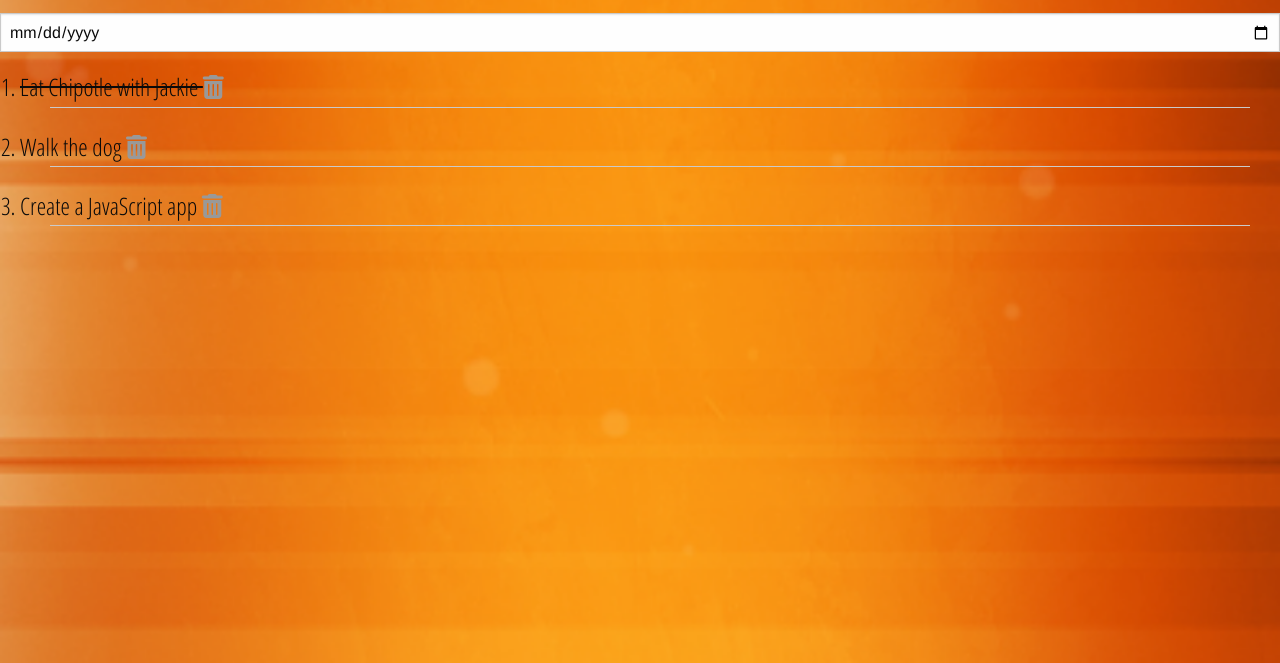
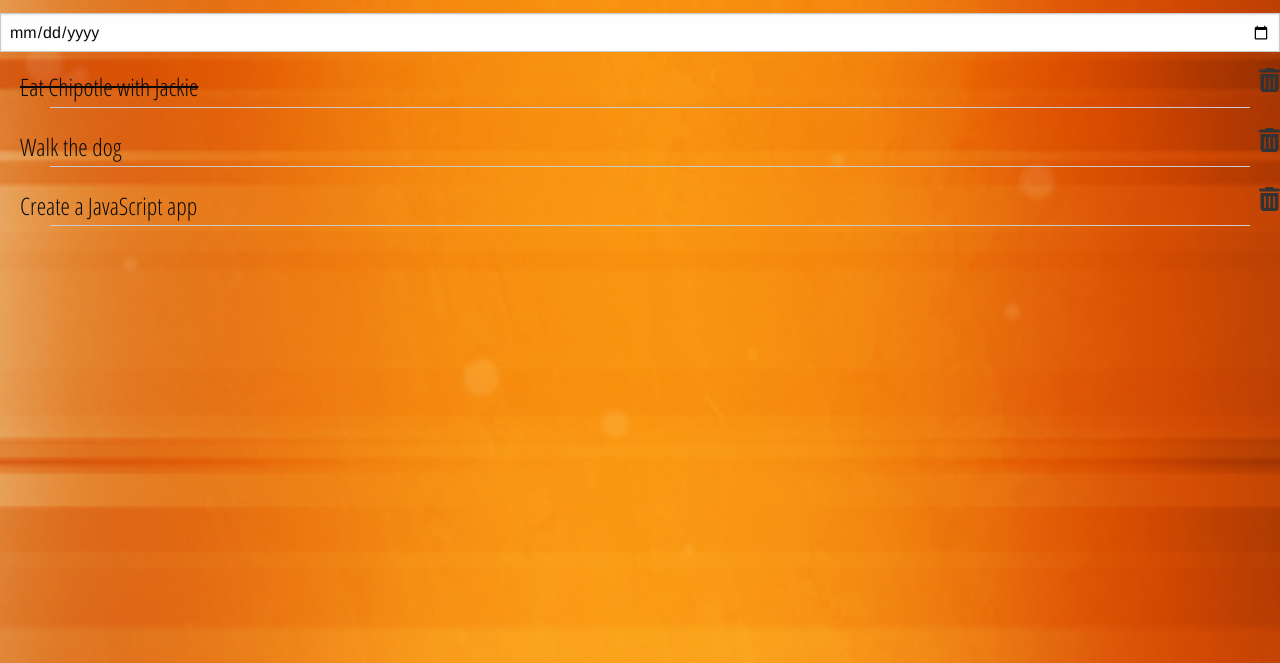
Before and after one commit to rgc3/angular-todo, a plain HTML site: page index.html in a window 1280 px wide. Shown: the part 137-800 px from the top of the page. Drawn offline with nearby package versions, Linux system fonts and the light colour scheme; some packages are replaced by stand-ins of ours; a web font is replaced by a local one.

Commit message:
Align trash can to the right

```diff
--- a/styles.css
+++ b/styles.css
@@ -25,6 +25,11 @@ hr {
   margin-top: 0px;
 }
 
-.fa-trash {
-  color: #999;
+li {
+  display: block; width: 100%;
 }
+
+i.fa {
+  float: right;
+  color: #333;
+}
```
